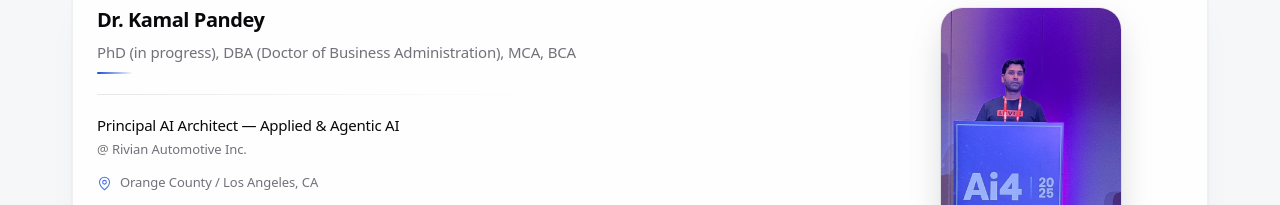
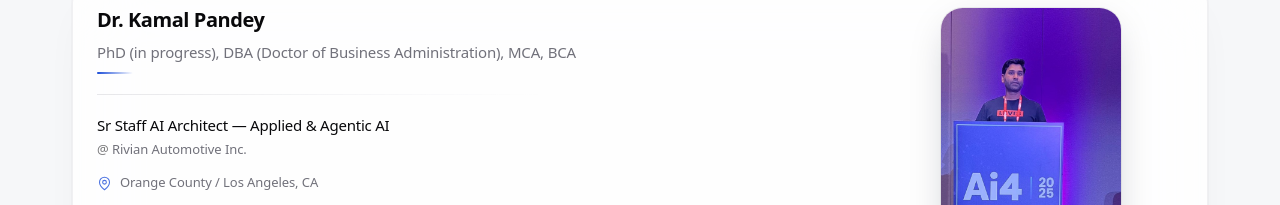
Before and after one commit to Goodkamalpandey/kpportfolio-main, a Next.js app: page / in a window 1280 px wide. Shown: the part 131-336 px from the top of the page. Built offline with nearby package versions, Linux system fonts and the light colour scheme.

Commit message:
fix(kp): retitle current Rivian role to Sr Staff AI Architect sitewide
Co-authored-by: Cursor <cursoragent@cursor.com>

```diff
--- a/app/layout.tsx
+++ b/app/layout.tsx
@@ -37,7 +37,7 @@ const jsonLd = {
   name: 'Dr. Kamal Pandey',
   honorificPrefix: 'Dr.',
   honorificSuffix: 'DBA, MCA',
-  jobTitle: 'Principal AI Architect — Applied & Agentic AI',
+  jobTitle: 'Sr Staff AI Architect — Applied & Agentic AI',
   worksFor: {
     '@type': 'Organization',
     name: 'Rivian Automotive Inc.',
@@ -122,7 +122,7 @@ export const viewport: Viewport = {
 
 const ogTitle = 'Dr. Kamal Pandey | Architecting the Future of Agentic Enterprise'
 const ogDescription =
-  'Principal AI Architect — Applied & Agentic AI @ Rivian. AI150 2025–26. Global AI Leader 2025. IEEE Senior Member. IET Fellow. 100+ Scholar citations. 25+ peer-reviewed publications. 17+ years across four continents.'
+  'Sr Staff AI Architect — Applied & Agentic AI @ Rivian. AI150 2025–26. Global AI Leader 2025. IEEE Senior Member. IET Fellow. 100+ Scholar citations. 25+ peer-reviewed publications. 17+ years across four continents.'
 
 export const metadata: Metadata = {
   metadataBase: new URL(SITE.domain),
--- a/app/opengraph-image.tsx
+++ b/app/opengraph-image.tsx
@@ -32,7 +32,7 @@ export default function OpenGraphImage() {
               fontWeight: 600,
             }}
           >
-            Principal AI Architect · Rivian
+            Sr Staff AI Architect · Rivian
           </div>
           <div
             style={{
--- a/app/recognition/page.tsx
+++ b/app/recognition/page.tsx
@@ -126,7 +126,7 @@ export default function RecognitionPage() {
         <section className="mt-16 md:mt-20">
           <PillarHeading n="02" eyebrow="Impact at scale" title="Research translated into industrial reality." />
           <p className="-mt-4 mb-8 max-w-2xl text-sm leading-relaxed text-kp-muted dark:text-kp-line md:text-base">
-            As Principal AI Architect at Rivian and technical architect for the Rivian–Volkswagen JV AI
+            As Sr Staff AI Architect at Rivian and technical architect for the Rivian–Volkswagen JV AI
             transformation, delivering measurable enterprise outcomes at scale.
           </p>
           <div className="grid grid-cols-2 gap-3 sm:grid-cols-3 lg:grid-cols-4">
--- a/components/kp/data.ts
+++ b/components/kp/data.ts
@@ -9,7 +9,7 @@ export const SITE = {
   heroSubheadline:
     '17 years. Four continents. $100M+ in measured annual operational impact from AI systems in production. Turning frontier AI research into systems that survive contact with reality at industrial scale.',
   position:
-    'Principal AI Architect — Applied & Agentic AI @ Rivian Automotive Inc. · Orange County / Los Angeles, CA',
+    'Sr Staff AI Architect — Applied & Agentic AI @ Rivian Automotive Inc. · Orange County / Los Angeles, CA',
   email: 'kamalkismca@gmail.com',
   /** Creator page — https://topmate.io/kamalpandey/ */
   topmate: 'https://topmate.io/kamalpandey/',
@@ -33,7 +33,7 @@ export const SITE = {
 export const HERO_IDENTITY = {
   displayName: 'Dr. Kamal Pandey',
   degrees: 'PhD (in progress), DBA (Doctor of Business Administration), MCA, BCA',
-  roleTitle: 'Principal AI Architect — Applied & Agentic AI',
+  roleTitle: 'Sr Staff AI Architect — Applied & Agentic AI',
   employer: 'Rivian Automotive Inc.',
   location: 'Orange County / Los Angeles, CA',
   memberships: ['Senior Member IEEE', 'Fellow IET', 'Member AAAI'] as const,
@@ -48,7 +48,7 @@ export const HERO_IDENTITY = {
 } as const
 
 export const ABOUT_P1 =
-  'Dr. Kamal Pandey has spent 17 years at the exact intersection where AI research becomes industrial reality. At Rivian, he serves as Principal AI Architect — Applied & Agentic AI — leading the design and deployment of advanced agentic systems using Amazon Bedrock, Vertex AI, PyTorch, and LangChain that are driving $100M+ in measured annual operational impact from AI systems. He is the technical architect for the Rivian–Volkswagen JV digital transformation, building the Foundry-style AI infrastructure for next-generation EV development.'
+  'Dr. Kamal Pandey has spent 17 years at the exact intersection where AI research becomes industrial reality. At Rivian, he serves as Sr Staff AI Architect — Applied & Agentic AI — leading the design and deployment of advanced agentic systems using Amazon Bedrock, Vertex AI, PyTorch, and LangChain that are driving $100M+ in measured annual operational impact from AI systems. He is the technical architect for the Rivian–Volkswagen JV digital transformation, building the Foundry-style AI infrastructure for next-generation EV development.'
 
 export const ABOUT_P2 =
   'His research advances some of the hardest problems in AI: making reasoning verifiable through Agentic Self-Correction, resolving the LLM faithfulness gap through Synthetic Reasoning and Modular Program Synthesis, and advancing human-AI collaboration frameworks for the multimodal LLM era. With 100+ citations, 25+ peer-reviewed publications (2023–2026), and papers including IEEE SoutheastCon, IEEE Access, and the World Journal of AI & Robotics Research, his research directly informs the safety and reliability of every production system he builds at scale.'
--- a/components/kp/verifiedContent.ts
+++ b/components/kp/verifiedContent.ts
@@ -473,7 +473,7 @@ export const CAREER_ROLES: readonly CareerRole[] = [
     org: 'Rivian Automotive Inc.',
     location: 'Orange County / Los Angeles, CA',
     roles: [
-      { title: 'Principal AI Architect — Applied & Agentic AI', dates: 'Jan 2023 – Present' },
+      { title: 'Sr Staff AI Architect — Applied & Agentic AI', dates: 'Jan 2023 – Present' },
       { title: 'Principal Engineer / Technical Lead', dates: 'Oct 2022 – Dec 2023' },
       { title: 'Staff Software Engineer — Digital Workplace & Automation', dates: 'Feb 2021 – Sep 2022' },
     ],
```
Also changed, not shown: 1 other file (tests, documents, lock files or other folders).
